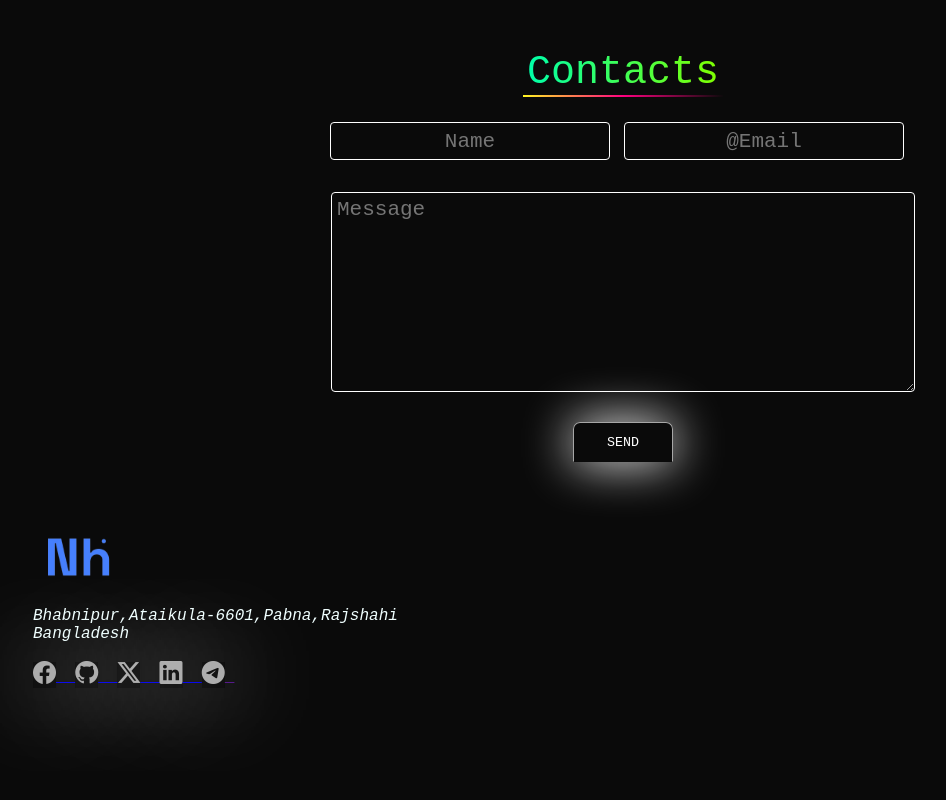
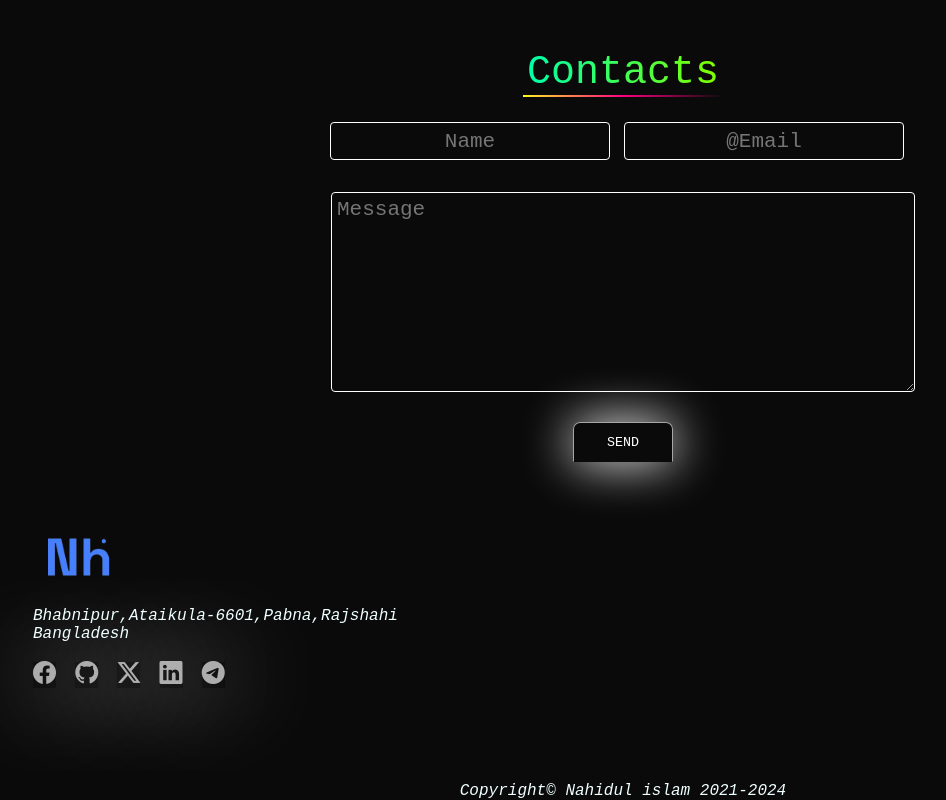
Before and after one commit to nahidhk/my-portfolio, a plain HTML site: page index.html in a window 1280 px wide. Shown: the part 1953-2753 px from the top of the page, without its empty margins (17-963 px from the left). Drawn offline with nearby package versions, Linux system fonts and the light colour scheme; a web font is replaced by a local one.

Commit message:
new update

```diff
--- a/index.html
+++ b/index.html
@@ -493,13 +493,15 @@
         <a href="https://www.linkedin.com/in/nahidhk" target="_blank">
         <i class="bi bi-linkedin"></i>&nbsp;
         </a>
-        <a href="" target="_blank">
+        <a href="https://t.me/bdcybernet" target="_blank">
         <i class="bi bi-telegram"></i>&nbsp;
         </a>
       </div>
 
     </section>
-
+<center>
+  <i>Copyright&copy; Nahidul islam 2021-2024</i>
+</center>
     <script src="app.js"></script>
 </body>
 
--- a/style.css
+++ b/style.css
@@ -406,7 +406,10 @@ transition: all 0.6s;
   cursor: pointer;
   box-shadow: 0 0 1px 0 #fff;
 }
-
+a{
+  outline: none;
+  text-decoration: none;
+}
 
 
 
```
